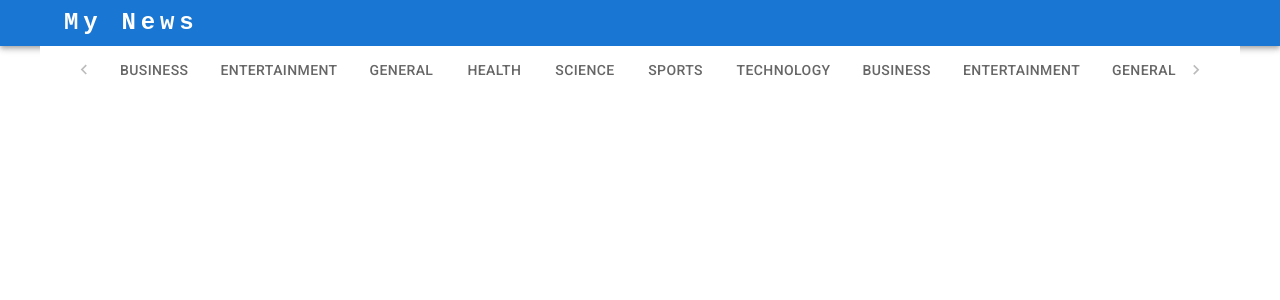
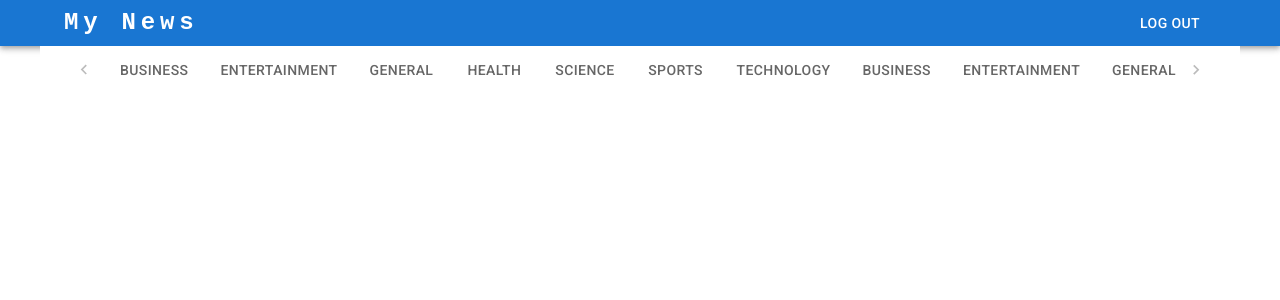
Before and after one commit to trevorphilbrick/my-news, a React (Vite) app: page / in a window 1280 px wide. Shown: the top 300 px of the page. Built offline with nearby package versions, Linux system fonts and the light colour scheme; no server answers.

Commit message:
login base functionality

```diff
--- a/src/components/Feed.tsx
+++ b/src/components/Feed.tsx
@@ -1,10 +1,44 @@
+import { useEffect } from "react";
 import NavBar from "./feedComponents/NavBar";
 import TopicBar from "./feedComponents/TopicBar";
+import { onAuthStateChanged, signOut } from "firebase/auth";
+import { auth } from "../firebase";
+import { useNavigate } from "react-router-dom";
+
 
 function Feed() {
+  const navigate = useNavigate();
+
+    const handleLogout = () => {
+        signOut(auth).then(() => {
+        // Sign-out successful.
+            navigate("/login");
+            console.log("Signed out successfully")
+        }).catch((error) => {
+        console.log(error)
+        });
+    }
+
+    useEffect(()=>{
+      onAuthStateChanged(auth, (user) => {
+          if (user) {
+            // User is signed in, see docs for a list of available properties
+            // https://firebase.google.com/docs/reference/js/firebase.User
+            const uid = user.uid;
+            // ...
+            console.log("uid", uid)
+          } else {
+            // User is signed out
+            // ...
+            console.log("user is logged out")
+          }
+        });
+
+  }, [])
+
   return (
     <div>
-      <NavBar />
+      <NavBar handleLogout={handleLogout}/>
       <TopicBar />
     </div>
   );
--- a/src/components/Welcome.tsx
+++ b/src/components/Welcome.tsx
@@ -2,6 +2,7 @@ import { useEffect } from "react";
 import {  signOut, onAuthStateChanged } from "firebase/auth";
 import { auth } from "../firebase";
 import { useNavigate } from 'react-router-dom';
+import NavBar from "./feedComponents/NavBar";
 
 function Welcome() {
   const navigate = useNavigate();
@@ -34,13 +35,10 @@ function Welcome() {
   }, [])
 
   return (
-  <div>Welcome
     <div>
-          <button onClick={handleLogout}>
-              Logout
-          </button>
-  </div>
-  </div>);
+      <NavBar handleLogout={handleLogout}/>
+      <div>Welcome</div>
+    </div>);
 }
 
 export default Welcome;
--- a/src/components/feedComponents/NavBar.tsx
+++ b/src/components/feedComponents/NavBar.tsx
@@ -1,9 +1,9 @@
-import { AppBar, Container, Typography } from "@mui/material";
+import { AppBar, Button, Container, Typography } from "@mui/material";
 
-function NavBar() {
+function NavBar({ handleLogout }) {
   return (
     <AppBar position="static">
-      <Container>
+      <Container sx={{display: 'flex', flexDirection: 'row'}}>
         <Typography
           variant="h5"
           sx={{
@@ -16,6 +16,7 @@ function NavBar() {
         >
           My News
         </Typography>
+        <Button variant="outline" size="small" sx={{marginLeft: 'auto'}} onClick={handleLogout}>Log Out</Button>
       </Container>
     </AppBar>
   );
--- a/src/pages/Login.tsx
+++ b/src/pages/Login.tsx
@@ -2,6 +2,7 @@ import React, {useState} from 'react';
 import {  signInWithEmailAndPassword   } from 'firebase/auth';
 import { auth } from '../firebase';
 import { NavLink, useNavigate } from 'react-router-dom'
+import NavBar from '../components/feedComponents/NavBar';
 
 const Login = () => {
     const navigate = useNavigate();
@@ -26,6 +27,7 @@ const Login = () => {
 
     return(
         <>
+        <NavBar />
             <main >
                 <section>
                     <div>
```
